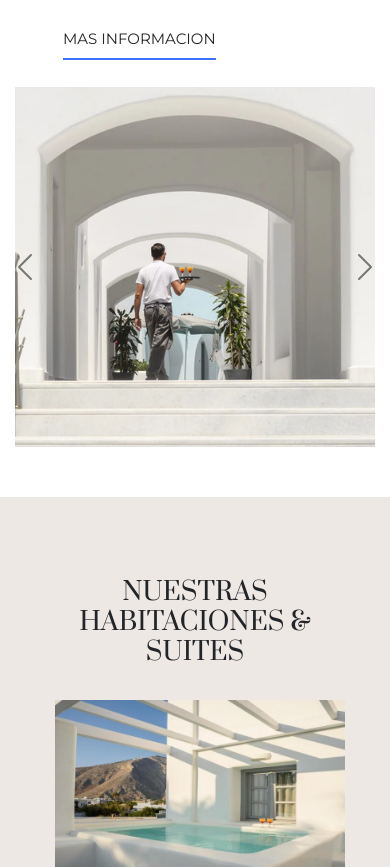
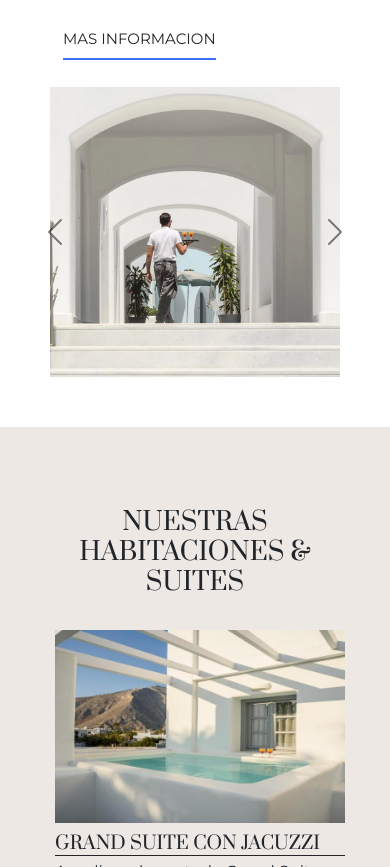
Before and after one commit to camilacarracedo/aura-hotel, a website: page index.html in a window 390 px wide. Shown: the part 1197-2064 px from the top of the page. Drawn offline with nearby package versions, Linux system fonts and the light colour scheme; a web font is replaced by a local one.

Commit message:
actualiazacion-2

```diff
--- a/sass/style.scss
+++ b/sass/style.scss
@@ -150,7 +150,7 @@ footer {
 .navbar-logo {
     margin-right: 100px;
 }
-  footer section {
+footer section {
     max-width: 100%;
 }
 footer h3 {
@@ -167,7 +167,7 @@ footer h3 {
     font-size: 25px;
     padding-top: 10px;
 }
-.carousel-item.active {
+.carousel-item .Hab {
     width: 400px;
 }
 .HabIndex {
```
Also changed, not shown: css/style.css.
